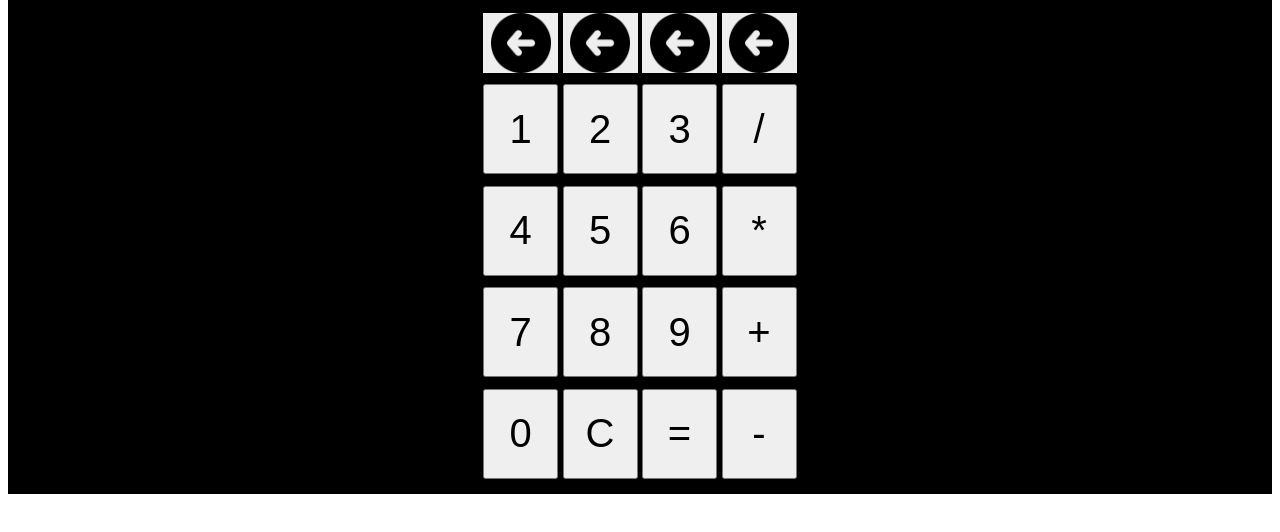
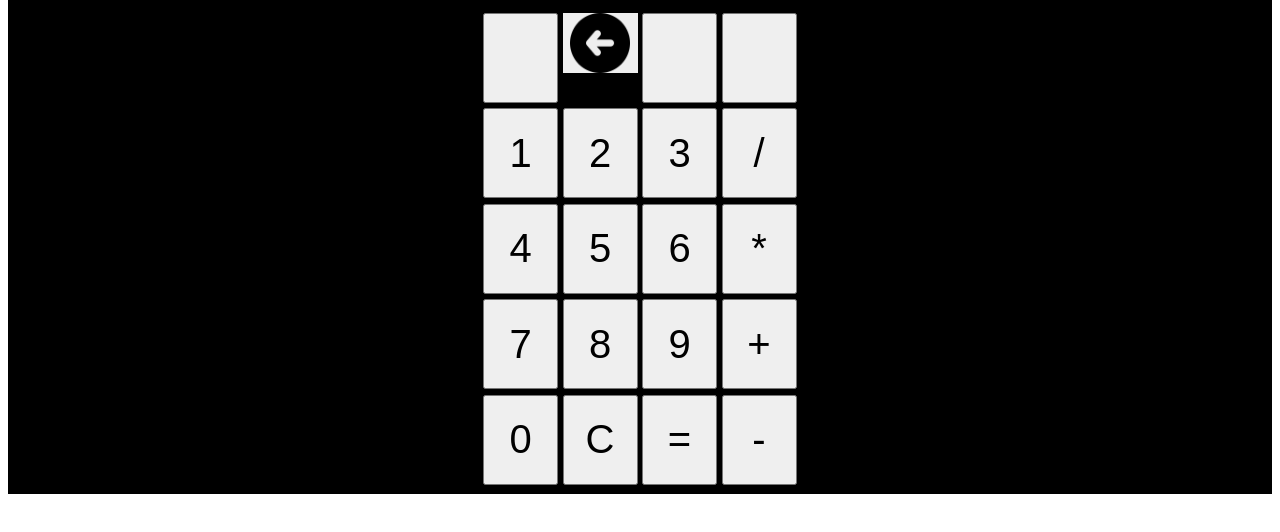
Before and after one commit to Marcelo-Marcos/Calculadora, a plain HTML site: page index.html in a window 1280 px wide. Shown: the part 114-646 px from the top of the page. Drawn offline with nearby package versions, Linux system fonts and the light colour scheme.

Commit message:
Atualizando funções dos botões

```diff
--- a/index.html
+++ b/index.html
@@ -16,10 +16,10 @@
     <input type="text" placeholder="0" id="resultado" disabled="false">
     <div class="container__botoes">
 
-      <input class="botoes imagem-back-space" type="button" value="x" id="numero-x">
+      <input class="botoes" type="button" id="numero-x">
       <input class="botoes imagem-back-space" type="button" value="o" id="numero-o">
-      <input class="botoes imagem-back-space" type="button" value="x" id="numero-x">
-      <input class="botoes imagem-back-space" type="button" value="x" id="numero-x">
+      <input class="botoes" type="button" id="numero-x">
+      <input class="botoes" type="button" id="numero-x">
 
       <!-- Botões de números -->
       <input class="botoes" type="button" value="1" id="numero-1">
```
